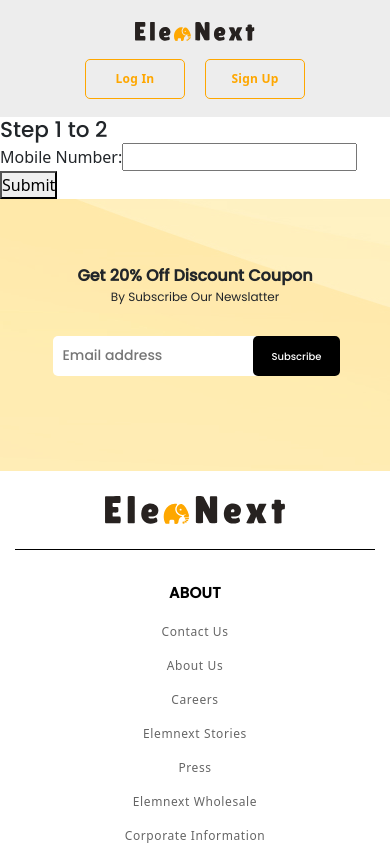
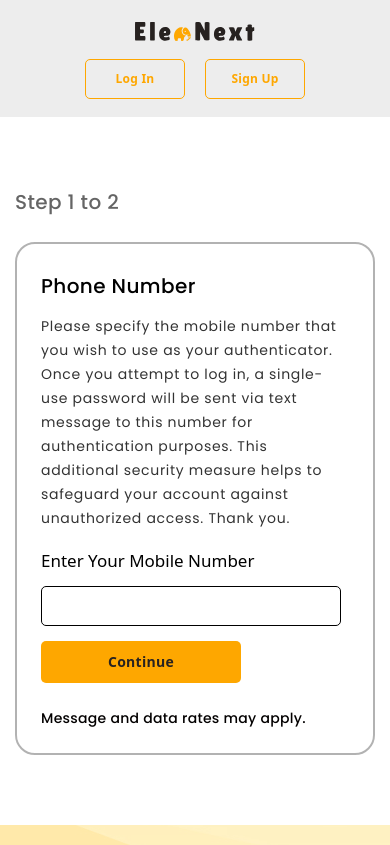
Before and after one commit to umangmalaviya/Elenext-Seller, a React (Create React App) app: page /TwoStepOtp in a window 390 px wide. Shown: the top 845 px of the page. Built offline with nearby package versions, Linux system fonts and the light colour scheme.

Commit message:
update - 20230501(2)

```diff
--- a/src/Components/Pages/TwoStepOtp.jsx
+++ b/src/Components/Pages/TwoStepOtp.jsx
@@ -1,4 +1,6 @@
 import React, { useState } from "react";
+import { Link } from 'react-router-dom'
+import "../Styles/TwoStepOtp.css"
 
 function TwoStepOtp() {
     const [mobileNumber, setMobileNumber] = useState("");
@@ -36,30 +38,51 @@ function TwoStepOtp() {
     return (
         <div>
             {showMobileBox && (<>
+                <div className="twostepotp_first twostepotp_cnt">
+                    <div className="container-fluid">
                         <h4>Step 1 to 2</h4>
-                <div className="twostepotp_first">
-
-                </div>
+                        <div className="twostepotp_inn twostepotp_first_inn">
+                            <h3>Phone Number</h3>
+                            <p>Please specify the mobile number that you wish to use as your authenticator. Once you attempt to log in, a single-use password will be sent via text message to this number for authentication purposes. This additional security measure helps to safeguard your account against unauthorized access. Thank you.</p>
                             <form onSubmit={handleMobileSubmit}>
                                 <label>
-                        Mobile Number:
+                                    Enter Your Mobile Number <br />
                                     <input type="tel" value={mobileNumber} onChange={handleMobileNumberChange} />
-                    </label>
-                    {mobileError && <div>{mobileError}</div>}
-                    <button type="submit">Submit</button>
+                                </label> <br />
+                                {mobileError && <div className="error">{mobileError}</div>}
+                                <button type="submit">Continue</button>
                             </form>
+                            <h5>Message and data rates may apply.</h5>
+                        </div>
+                    </div>
+                </div>
             </>
             )}
             {showOtpBox && (
                 <>
+                    <div className="twostepotp_second twostepotp_cnt">
+                        <div className="container-fluid">
                             <h4>Step 2 to 2</h4>
+                            <div className="twostepotp_sec_inn twostepotp_inn">
+                                <h3>Phone Number</h3>
+                                <div className="change-phn">
+                                    <p>+919785597455</p>
+                                    <Link to="#"> Change</Link>
+                                </div>
+                                <p>'We've sent a One Time Password (OTP) to your phone number. Please enter it below.' similar short paragraph with more option</p>
                                 <form onSubmit={handleOtpSubmit}>
                                     <label>
-                            OTP:
+                                        Enter OTP <br />
                                         <input type="text" value={otp} onChange={handleOtpChange} />
                                     </label>
-                        <button type="submit">Verify OTP</button>
+                                    <br />
+                                    <Link className="r-otp" href="#">Resend OTP</Link>
+                                    <button className="save-btn" type="submit">Continue</button> <br />
                                 </form>
+                                <h5>Message and data rates may apply.</h5>
+                            </div>
+                        </div>
+                    </div>
                 </>
             )}
         </div>
--- a/src/Components/Styles/TwoStepOtp.css
+++ b/src/Components/Styles/TwoStepOtp.css
@@ -0,0 +1,190 @@
+.twostepotp_cnt {
+    padding: 100px 0;
+}
+
+.twostepotp_cnt h4 {
+    font-style: normal;
+    font-weight: 500;
+    font-size: 24px;
+    line-height: 36px;
+    letter-spacing: 0.02em;
+    color: #000000;
+    opacity: 0.6;
+    margin-bottom: 30px;
+}
+
+.twostepotp_inn {
+    width: 100%;
+    max-width: 800px;
+    padding: 46px;
+    border: 2px solid rgba(0, 0, 0, 0.3);
+    border-radius: 20px;
+}
+
+.twostepotp_inn h3 {
+    font-style: normal;
+    font-weight: 500;
+    font-size: 24px;
+    line-height: 36px;
+    letter-spacing: 0.02em;
+    color: #000000;
+    margin-bottom: 10px;
+}
+
+.twostepotp_inn p {
+    font-style: normal;
+    font-weight: 400;
+    font-size: 16px;
+    line-height: 30px;
+    letter-spacing: 0.05em;
+    color: #000000;
+    opacity: 0.8;
+    margin-bottom: 25px;
+}
+
+.twostepotp_inn form label {
+    font-style: normal;
+    font-weight: 500;
+    font-size: 20px;
+    line-height: 26px;
+    color: #000000;
+    margin-bottom: 15px;
+}
+
+.twostepotp_inn form input {
+    border: 1px solid #000000;
+    border-radius: 5px;
+    width: 340px;
+    height: 40px;
+    padding: 10px;
+    font-style: normal;
+    font-weight: 400;
+    font-size: 17px;
+    line-height: 22px;
+    letter-spacing: 0.05em;
+    color: #000000;
+    margin-top: 20px;
+    outline: none;
+}
+
+.twostepotp_inn form button {
+    background: #FEA700;
+    border-radius: 5px;
+    width: 240px;
+    height: 46px;
+    padding: 12px;
+    font-style: normal;
+    font-weight: 600;
+    font-size: 16px;
+    line-height: 24px;
+    text-align: center;
+    letter-spacing: 0.02em;
+    color: #272220;
+    border: none;
+    margin-bottom: 30px;
+}
+
+.twostepotp_inn .error {
+    font-style: normal;
+    font-weight: 400;
+    font-size: 16px;
+    line-height: 22px;
+    letter-spacing: 0.05em;
+    color: #FF0000;
+    opacity: 0.8;
+    margin-bottom: 10px;
+}
+
+.twostepotp_inn h5 {
+    font-style: normal;
+    font-weight: 500;
+    font-size: 14px;
+    line-height: 21px;
+    letter-spacing: 0.02em;
+    color: #030000;
+}
+
+.twostepotp_sec_inn .change-phn {
+    display: flex;
+    align-items: center;
+    gap: 7px;
+    font-style: normal;
+    font-weight: 400;
+    font-size: 16px;
+    line-height: 30px;
+    letter-spacing: 0.05em;
+    margin-bottom: 20px;
+}
+
+.twostepotp_sec_inn .change-phn p {
+    color: #000000;
+    margin: 0;
+}
+
+.twostepotp_sec_inn .change-phn a {
+    color: #1B57C4;
+}
+
+.twostepotp_sec_inn .r-otp {
+    font-style: normal;
+    font-weight: 500;
+    font-size: 14px;
+    line-height: 21px;
+    letter-spacing: 0.02em;
+    color: #0E4DC5;
+    margin-bottom: 30px;
+}
+
+@media screen and (max-width: 991px) {
+    .twostepotp_cnt {
+        padding: 70px 0;
+    }
+
+    .twostepotp_cnt h4 {
+        font-size: 20px;
+        line-height: 30px;
+        margin-bottom: 25px;
+    }
+
+    .twostepotp_inn {
+        max-width: 700px;
+        padding: 24px;
+    }
+
+    .twostepotp_inn h3 {
+        font-weight: 500;
+        font-size: 20px;
+    }
+
+    .twostepotp_inn p {
+        font-size: 14px;
+        line-height: 24px;
+        margin-bottom: 20px;
+    }
+
+    .twostepotp_inn form label {
+        font-size: 17px;
+        line-height: 22px;
+    }
+
+    .twostepotp_inn form input {
+        width: 300px;
+        font-size: 15px;
+        line-height: 18px;
+        margin-top: 14px;
+    }
+
+    .twostepotp_inn form button {
+        width: 200px;
+        height: 42px;
+        padding: 11px;
+        font-size: 14px;
+        line-height: 20px;
+        margin-bottom: 25px;
+    }
+
+    .twostepotp_inn .error {
+        font-size: 14px;
+        line-height: 19px;
+    }
+}
```
Lines whose indentation alone changed are shown as unchanged.
